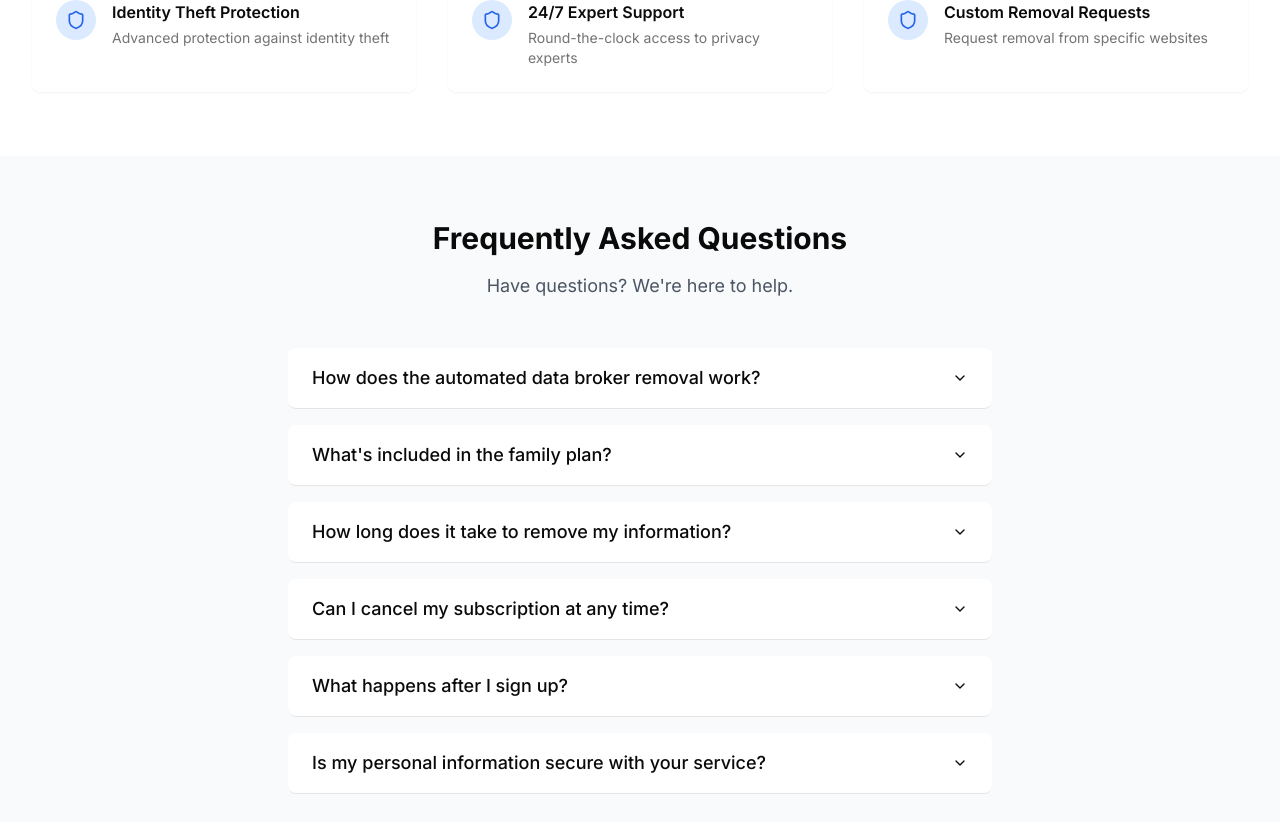
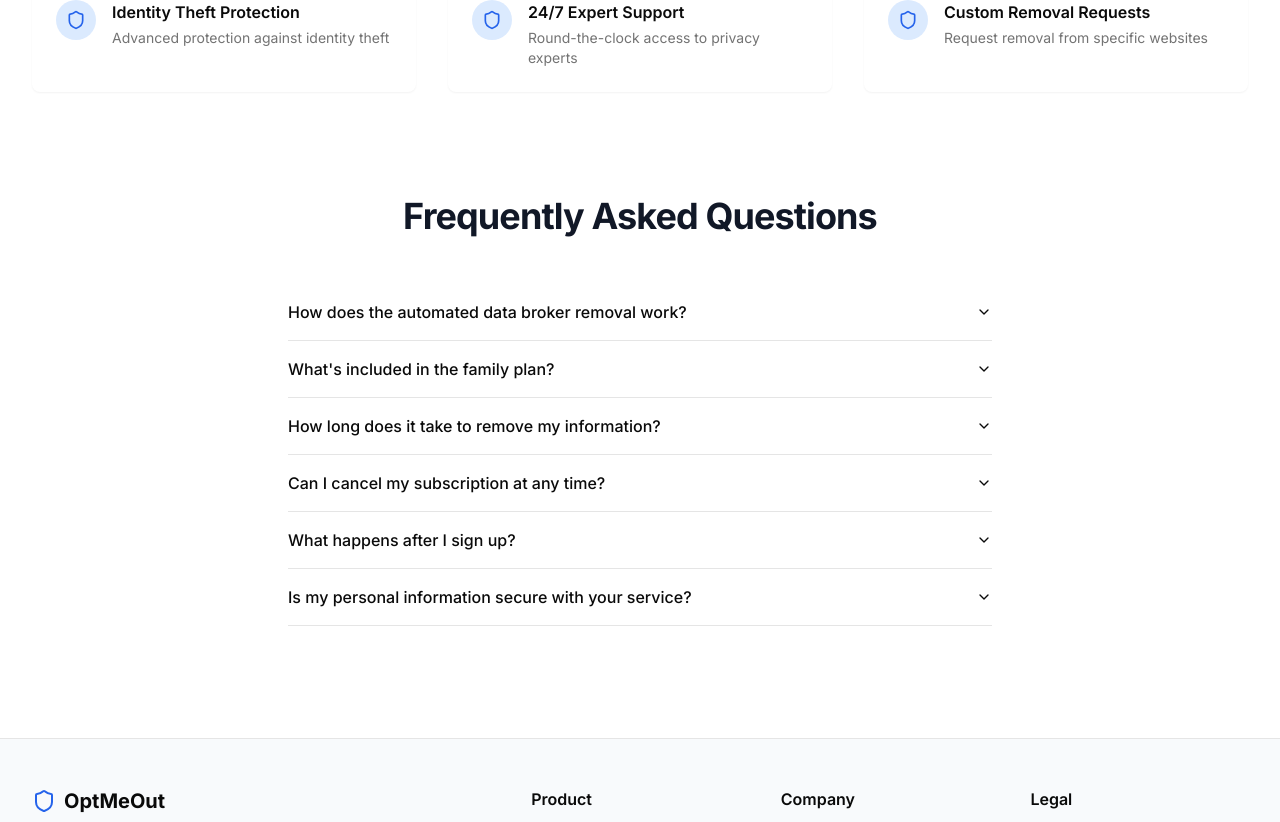
Before and after one commit to braindead-dev/NoTrace, a Next.js app: page /pricing in a window 1280 px wide. Shown: the part 1458-2280 px from the top of the page. Built offline with nearby package versions, Linux system fonts and the light colour scheme.

Commit message:
faq styling

```diff
--- a/app/about/page.tsx
+++ b/app/about/page.tsx
@@ -1,7 +1,7 @@
 "use client";
 
 import { motion } from "framer-motion";
-import { Shield, Lock, Search, RefreshCw, Check, Linkedin, Mail } from "lucide-react";
+import { Shield, Lock, Search, RefreshCw, Linkedin, Mail } from "lucide-react";
 import { Button } from "@/components/ui/button";
 import { Card, CardContent } from "@/components/ui/card";
 import {
--- a/app/pricing/page.tsx
+++ b/app/pricing/page.tsx
@@ -1,6 +1,5 @@
 "use client";
 
-import { Tabs, TabsContent, TabsList, TabsTrigger } from "@/components/ui/tabs";
 import { Accordion, AccordionContent, AccordionItem, AccordionTrigger } from "@/components/ui/accordion";
 import { Shield } from "lucide-react";
 import { motion } from "framer-motion";
@@ -106,34 +105,22 @@ export default function PricingPage() {
         </div>
       </section>
 
-
-
-      {/* FAQ Section */}
-      <section className="py-16 bg-slate-50">
+        {/* FAQ Section */}
+      <section className="pt-10 pb-28 bg-white">
         <div className="max-w-3xl mx-auto px-4 sm:px-6 lg:px-8">
-          <div className="text-center mb-12">
-            <h2 className="text-3xl font-bold">Frequently Asked Questions</h2>
-            <p className="mt-4 text-lg text-gray-600">Have questions? We're here to help.</p>
-          </div>
-          <motion.div
-            initial={{ opacity: 0, y: 20 }}
-            whileInView={{ opacity: 1, y: 0 }}
-            transition={{ duration: 0.5 }}
-            viewport={{ once: true }}
-          >
-            <Accordion type="single" collapsible className="w-full space-y-4">
-              {faqs.map((faq, index) => (
-                <AccordionItem key={index} value={`item-${index}`} className="bg-white rounded-lg px-6">
-                  <AccordionTrigger className="text-left hover:no-underline">
-                    <span className="text-lg font-medium">{faq.question}</span>
-                  </AccordionTrigger>
-                  <AccordionContent className="text-gray-600">
-                    {faq.answer}
-                  </AccordionContent>
+            <div className="text-center mb-12">
+            <h2 className="text-3xl font-bold tracking-tight sm:text-4xl text-gray-900">
+                Frequently Asked Questions
+            </h2>
+            </div>
+            <Accordion type="single" collapsible className="w-full">
+            {faqs.map((faq, index) => (
+                <AccordionItem key={index} value={`item-${index}`}>
+                <AccordionTrigger>{faq.question}</AccordionTrigger>
+                <AccordionContent>{faq.answer}</AccordionContent>
                 </AccordionItem>
-              ))}
+            ))}
             </Accordion>
-          </motion.div>
         </div>
       </section>
     </div>
--- a/components/Footer.tsx
+++ b/components/Footer.tsx
@@ -5,7 +5,7 @@ const footerLinks = {
   product: [
     { name: "Features", href: "#features" },
     { name: "How It Works", href: "#how-it-works" },
-    { name: "Pricing", href: "#pricing" },
+    { name: "Pricing", href: "/pricing" },
     { name: "Security", href: "#" },
   ],
   company: [
```
